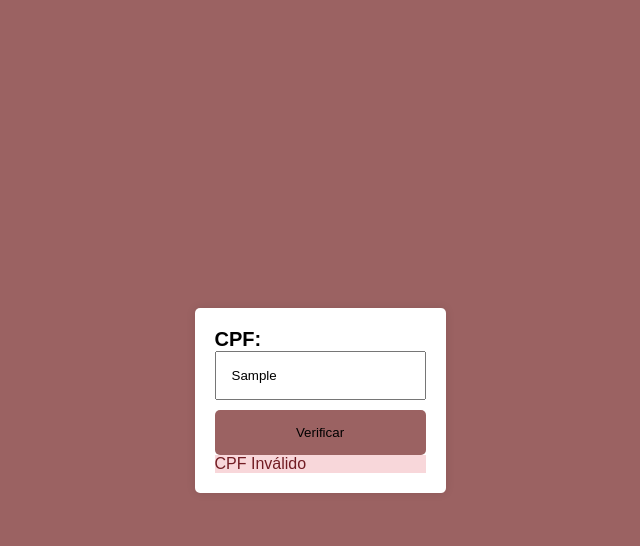
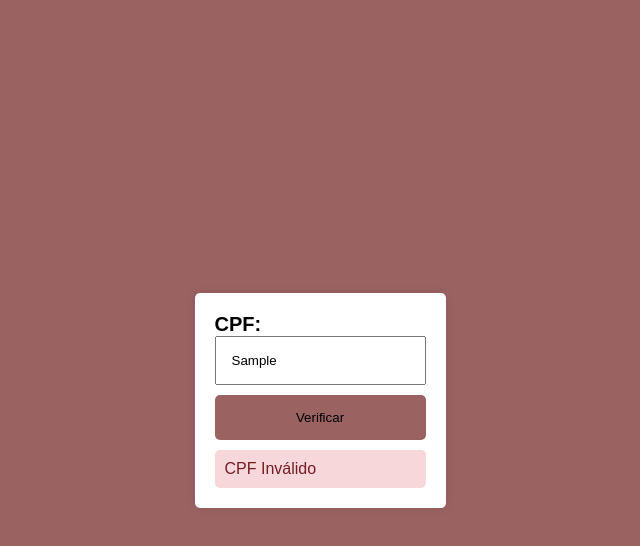
Before and after one commit to Borinees/Valida-CPF, a plain HTML site: page index.html in a window 1280 px wide. Both pictures are taken after typing "Sample" into the empty fields and a click on the button "Verificar". Shown: the whole page, without its empty margins (320-960 px from the left). Drawn offline with Linux system fonts and the light colour scheme.

Commit message:
Update cpf.css

```diff
--- a/cpf.css
+++ b/cpf.css
@@ -37,7 +37,7 @@ label{
     cursor: pointer;
 }
 
-.massage{
+.message{
     margin-top: 10px;
     padding: 10px;
     border-radius: 5px;
```
